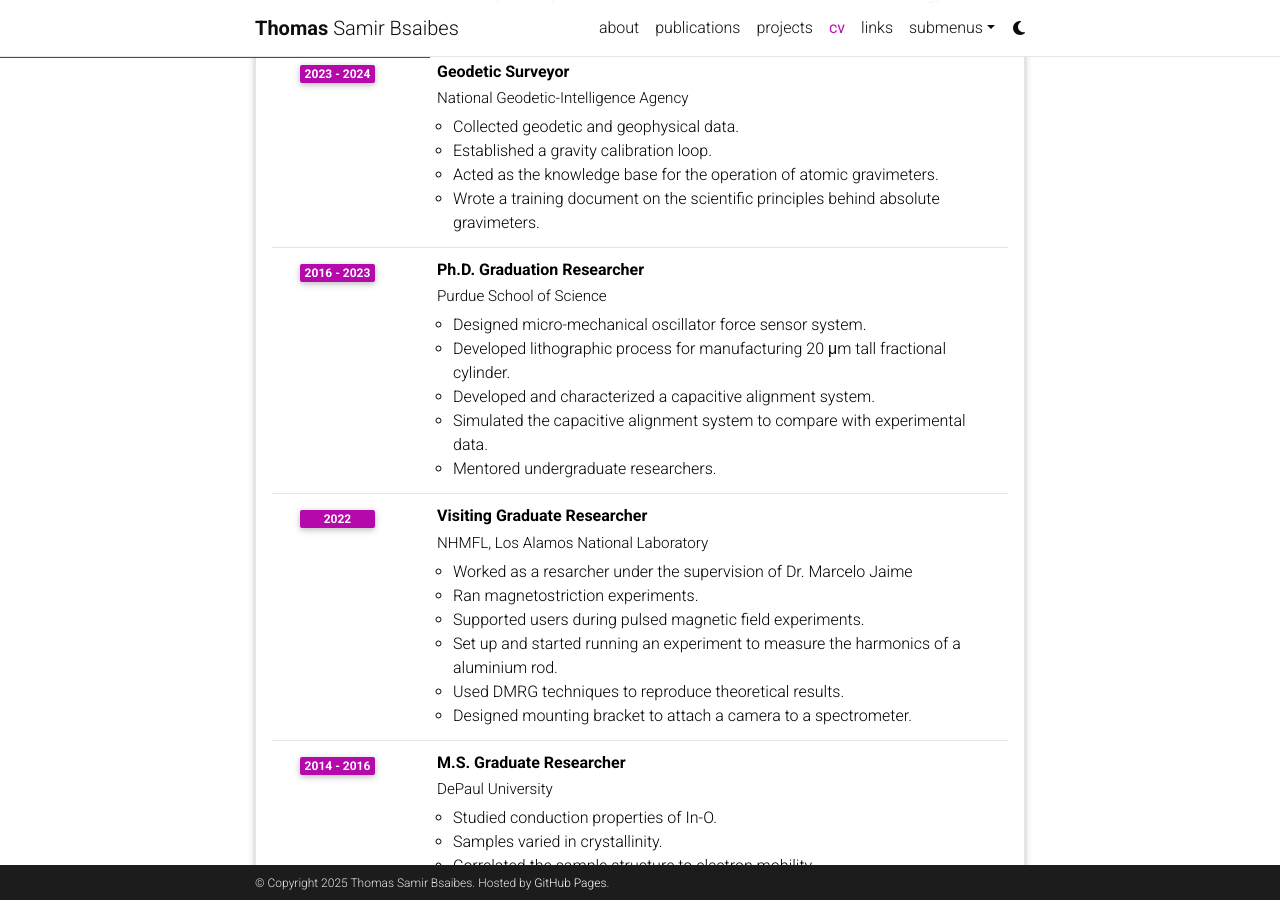
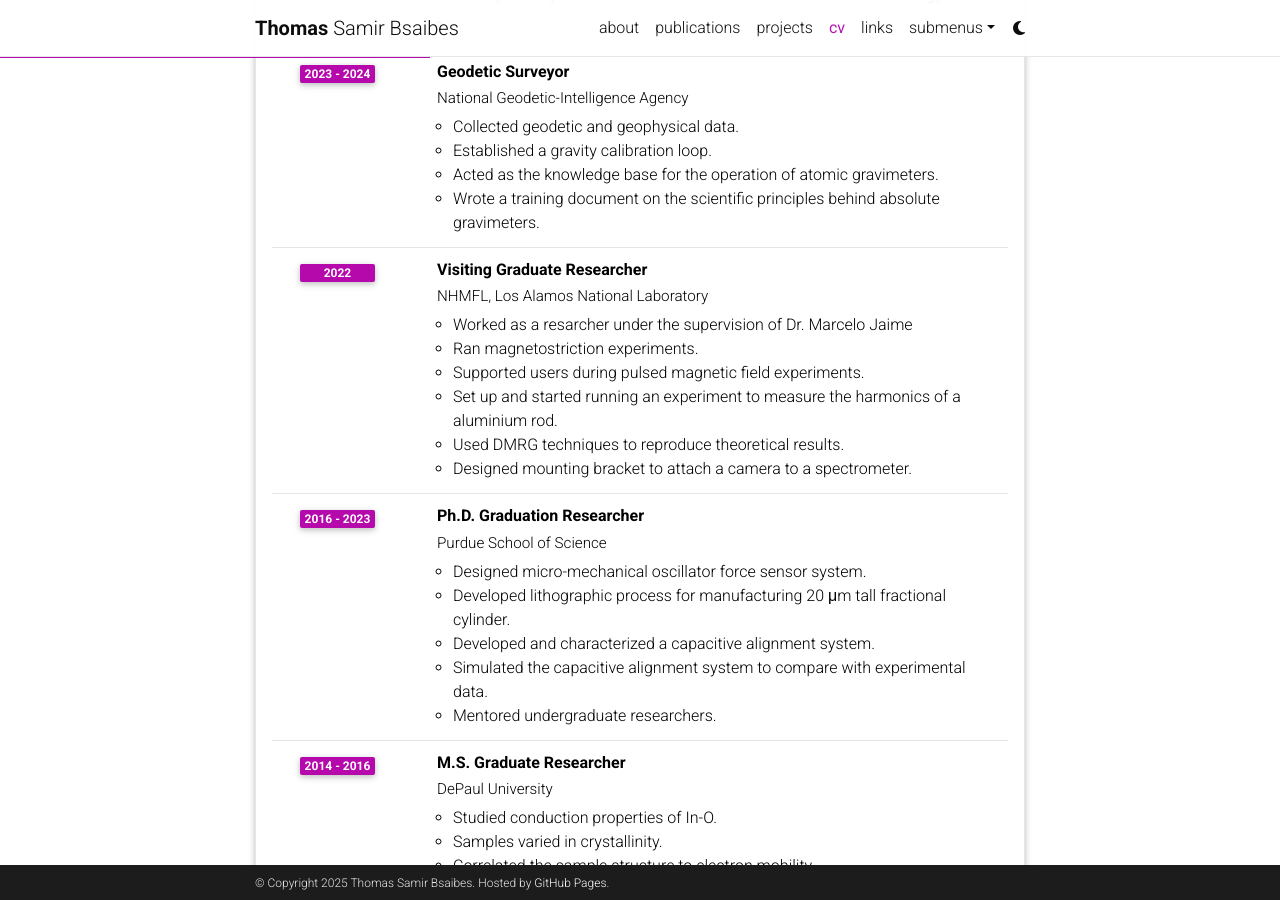
Before and after one commit to BsaibesT/bsaibest.github.io, a Jekyll site: the page built from _pages/cv.md, in a window 1280 px wide and 900 px high, scrolled down 444 px. Built offline with Jekyll 4.4.1, drawn with Linux system fonts in a browser that asks for light colours; comment, search, counter and statistics services are not loaded; a style sheet for code colours, icons or effects is not loaded; some of the changed lines change nothing that is shown.

Commit message:
Update cv.yml

```diff
--- a/_data/cv.yml
+++ b/_data/cv.yml
@@ -20,27 +20,6 @@
         - Established a gravity calibration loop.
         - Acted as the knowledge base for the operation of atomic gravimeters.
         - Wrote a training document on the scientific principles behind absolute gravimeters.
-    - institution:  Purdue School of Science
-      year: 2016 - 2023
-      title: Ph.D. Graduation Researcher
-      description:
-        - Designed micro-mechanical oscillator force sensor system.
-        - Developed lithographic process for manufacturing 20 μm tall fractional cylinder.
-        - Developed and characterized a capacitive alignment system.
-        - Simulated the capacitive alignment system to compare with experimental data.
-        - Mentored undergraduate researchers.
-        # - title: Graduate Researcher
-        #   contents:
-        #     - Developed system to measure theorized fifth forces.
-        #     - System is sensitive to Yukawa-like interactions.
-        #     - Enhanced sensitiviy over older studies by an order of magnitude.
-        #     - Mentored undergraduate reseachers.
-        # - title: Graduate Teaching Assistant
-        #   contents:
-        #     - Led physics recitation courses.
-        #     - Presented problems and problem solving techniques to undergrad students.
-        #     - Instructed undergraduate physics lab courses.
-        #     - Held office hours for students who needed extra help.
     - institution: NHMFL, Los Alamos National Laboratory
       title: Visiting Graduate Researcher
       year: 2022
@@ -51,6 +30,15 @@
         - Set up and started running an experiment to measure the harmonics of a aluminium rod.
         - Used DMRG techniques to reproduce theoretical results.
         - Designed mounting bracket to attach a camera to a spectrometer.
+    - institution:  Purdue School of Science
+      year: 2016 - 2023
+      title: Ph.D. Graduation Researcher
+      description:
+        - Designed micro-mechanical oscillator force sensor system.
+        - Developed lithographic process for manufacturing 20 μm tall fractional cylinder.
+        - Developed and characterized a capacitive alignment system.
+        - Simulated the capacitive alignment system to compare with experimental data.
+        - Mentored undergraduate researchers.
     - institution: DePaul University
       title: M.S. Graduate Researcher
       year: 2014 - 2016
```
